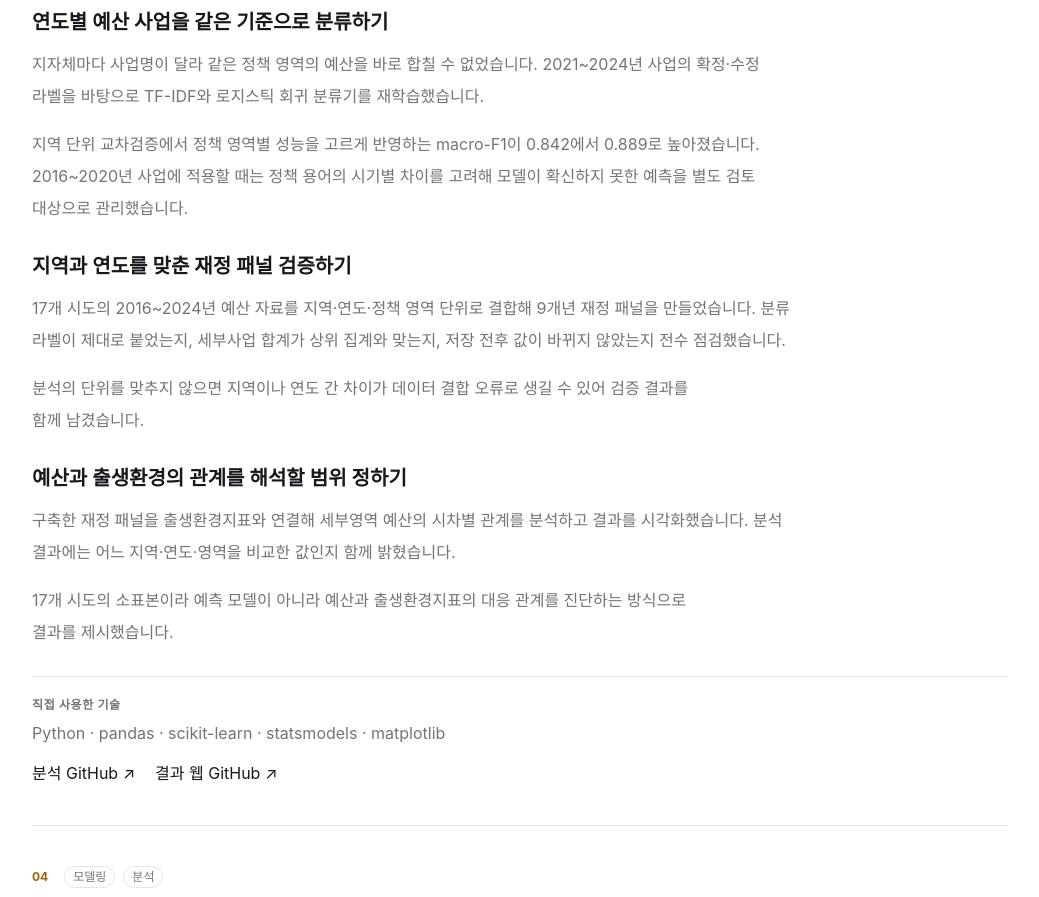
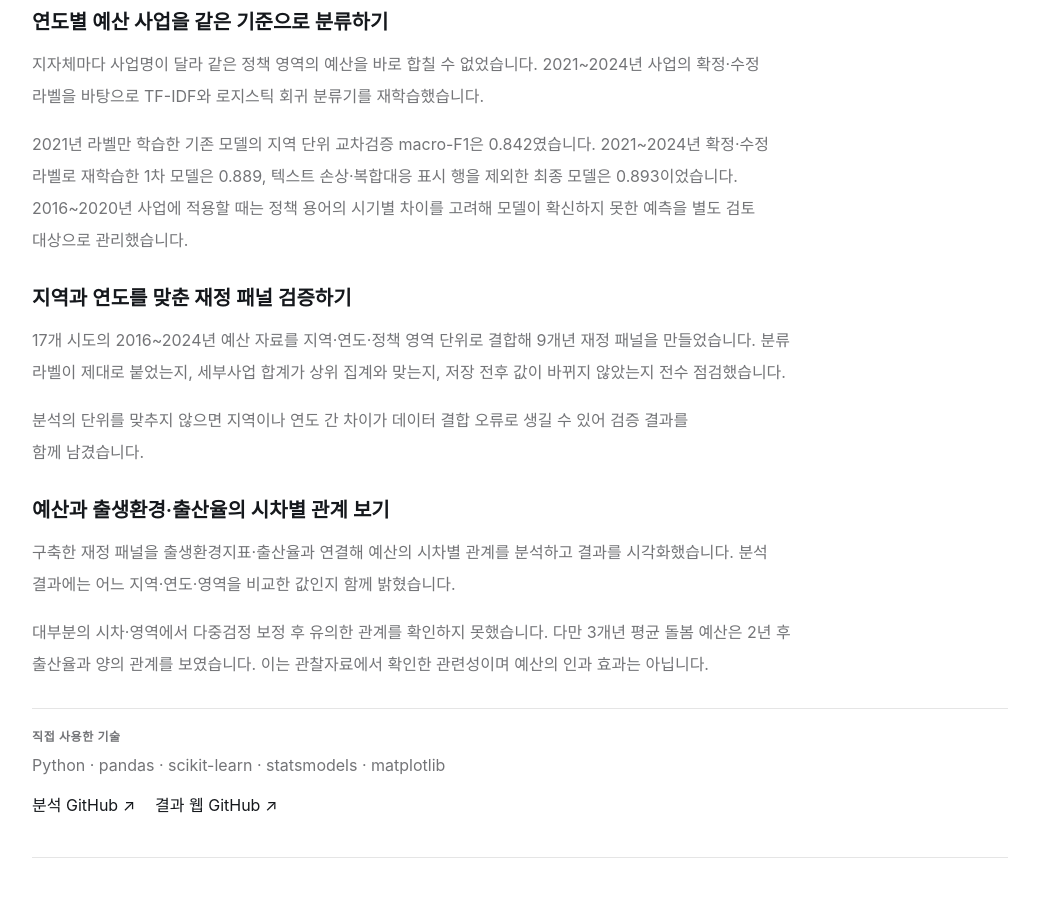
Before and after one commit to JungYeoni/portfolio, a Next.js app: page /portfolio in a window 1280 px wide. Shown: the part 1560-2457 px from the top of the page, without its empty margins (120-1159 px from the left). Built offline with nearby package versions, Linux system fonts and the light colour scheme; a web font is replaced by a local one.

Commit message:
fix: 유모차 최종 성능과 시차 분석 결과 정정 (#20)

```diff
--- a/src/data/portfolio.ts
+++ b/src/data/portfolio.ts
@@ -33,7 +33,7 @@ export const profile = {
   tagline: "데이터를 분석하고, 직접 구현해 검증합니다.",
   about: [
     "세종대학교에서 데이터사이언스와 경제학을 공부하고 있습니다.",
-    "지자체 예산 사업 분류 모델의 macro-F1을 0.842에서 0.889로 높였고, 서울 25개 구 2,846개 장소의 추천용 데이터를 구축했습니다. App Store에 출시된 트립게더에서는 AI 서버의 영상 자막 처리를 맡았습니다.",
+    "지자체 예산 사업 분류 모델의 macro-F1을 0.842에서 0.893으로 높였고, 서울 25개 구 2,846개 장소의 추천용 데이터를 구축했습니다. App Store에 출시된 트립게더에서는 AI 서버의 영상 자막 처리를 맡았습니다.",
     "숫자 뒤의 맥락을 이해하는 과정에 흥미를 느낍니다.",
   ],
   links: [
@@ -139,7 +139,7 @@ const featured: Project[] = [
         title: "연도별 예산 사업을 같은 기준으로 분류하기",
         paragraphs: [
           "지자체마다 사업명이 달라 같은 정책 영역의 예산을 바로 합칠 수 없었습니다. 2021~2024년 사업의 확정·수정 라벨을 바탕으로 TF-IDF와 로지스틱 회귀 분류기를 재학습했습니다.",
-          "지역 단위 교차검증에서 정책 영역별 성능을 고르게 반영하는 macro-F1이 0.842에서 0.889로 높아졌습니다. 2016~2020년 사업에 적용할 때는 정책 용어의 시기별 차이를 고려해 모델이 확신하지 못한 예측을 별도 검토 대상으로 관리했습니다.",
+          "2021년 라벨만 학습한 기존 모델의 지역 단위 교차검증 macro-F1은 0.842였습니다. 2021~2024년 확정·수정 라벨로 재학습한 1차 모델은 0.889, 텍스트 손상·복합대응 표시 행을 제외한 최종 모델은 0.893이었습니다. 2016~2020년 사업에 적용할 때는 정책 용어의 시기별 차이를 고려해 모델이 확신하지 못한 예측을 별도 검토 대상으로 관리했습니다.",
         ],
       },
       {
@@ -150,10 +150,10 @@ const featured: Project[] = [
         ],
       },
       {
-        title: "예산과 출생환경의 관계를 해석할 범위 정하기",
+        title: "예산과 출생환경·출산율의 시차별 관계 보기",
         paragraphs: [
-          "구축한 재정 패널을 출생환경지표와 연결해 세부영역 예산의 시차별 관계를 분석하고 결과를 시각화했습니다. 분석 결과에는 어느 지역·연도·영역을 비교한 값인지 함께 밝혔습니다.",
-          "17개 시도의 소표본이라 예측 모델이 아니라 예산과 출생환경지표의 대응 관계를 진단하는 방식으로 결과를 제시했습니다.",
+          "구축한 재정 패널을 출생환경지표·출산율과 연결해 예산의 시차별 관계를 분석하고 결과를 시각화했습니다. 분석 결과에는 어느 지역·연도·영역을 비교한 값인지 함께 밝혔습니다.",
+          "대부분의 시차·영역에서 다중검정 보정 후 유의한 관계를 확인하지 못했습니다. 다만 3개년 평균 돌봄 예산은 2년 후 출산율과 양의 관계를 보였습니다. 이는 관찰자료에서 확인한 관련성이며 예산의 인과 효과는 아닙니다.",
         ],
       },
     ],
@@ -254,7 +254,7 @@ export const skills = [
   },
   {
     name: "scikit-learn",
-    usage: "TF-IDF와 로지스틱 회귀로 예산 사업 분류기를 재학습해 macro-F1을 0.842에서 0.889로 높였고(유모차), KMeans로 고객 행동 세그먼트를 만들었습니다(추크크).",
+    usage: "TF-IDF와 로지스틱 회귀로 예산 사업 분류기를 재학습해 최종 macro-F1을 0.842에서 0.893으로 높였고(유모차), KMeans로 고객 행동 세그먼트를 만들었습니다(추크크).",
   },
   {
     name: "FastAPI",
```
Also changed, not shown: 1 other file (tests, documents, lock files or other folders).
